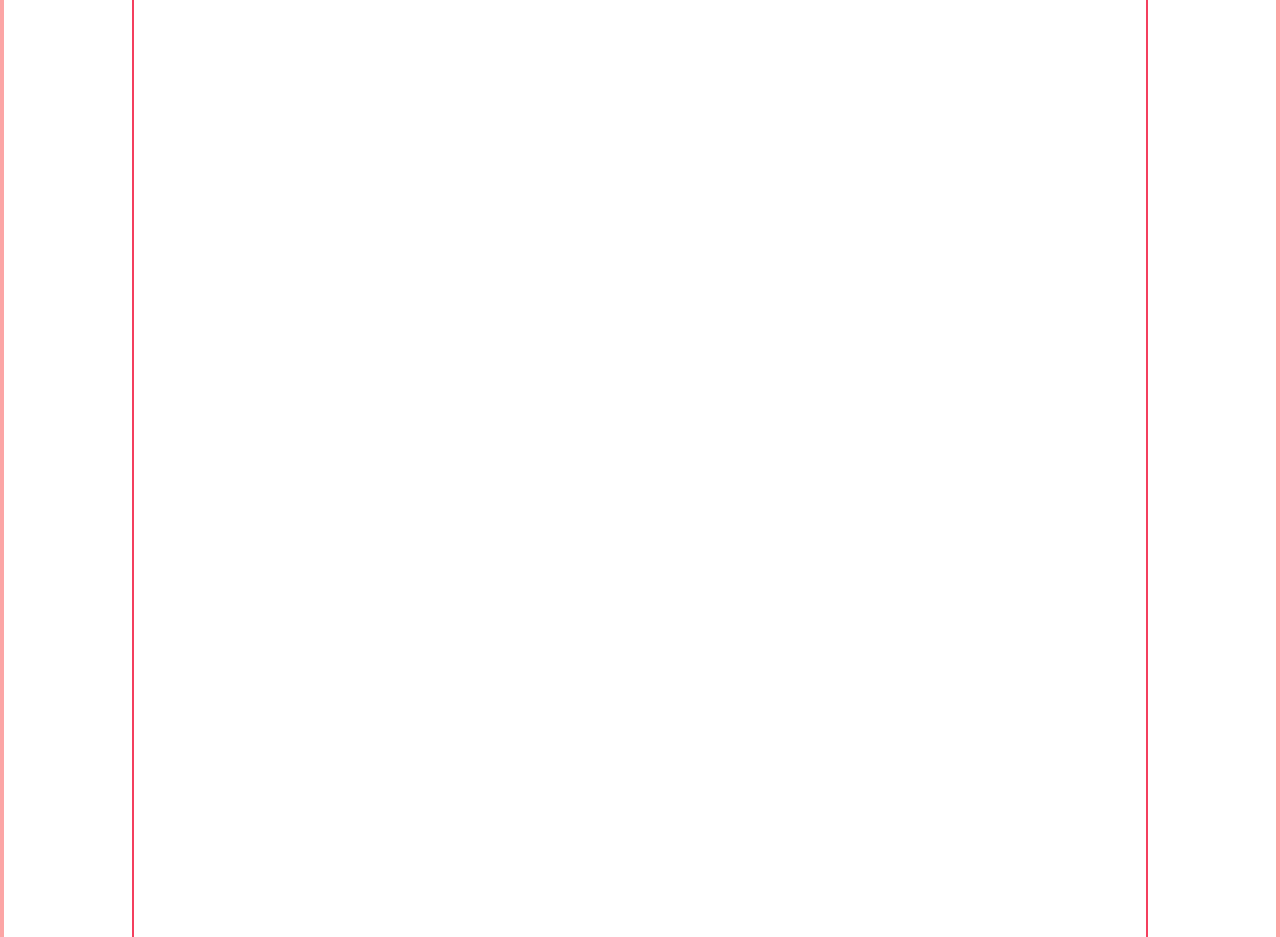
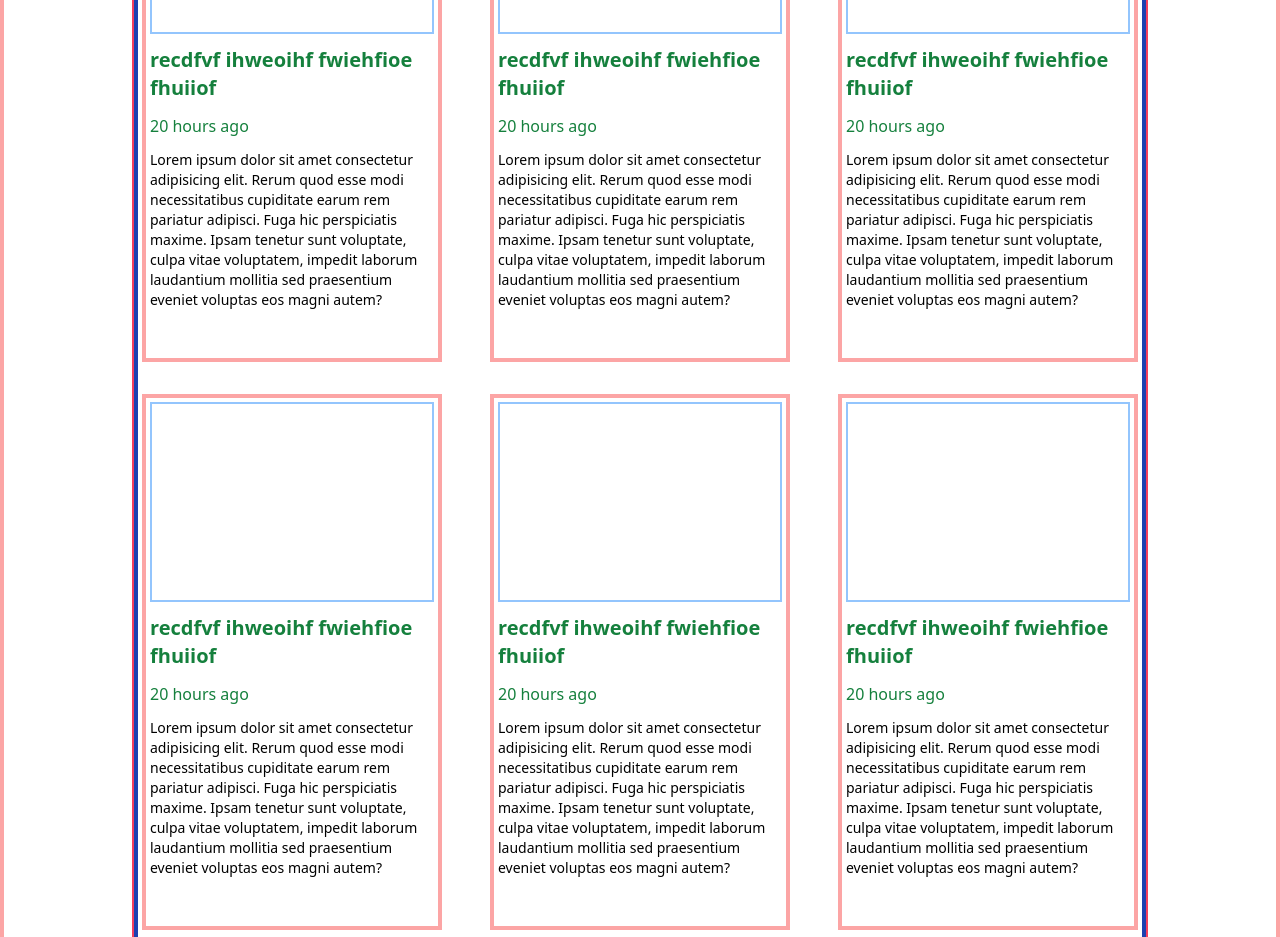
Before and after one commit to olatunji-20/projects, a Vue app in the folder gdlive/gdlive/: page / in a window 1280 px wide. Shown: the part 1860-2797 px from the top of the page. Built offline with nearby package versions, Linux system fonts and the light colour scheme.

Commit message:
created the profile section

```diff
--- /dev/null
+++ b/gdlive/gdlive/src/components/EachStory.vue
@@ -0,0 +1,92 @@
+<template>
+  <div class="border-4 border-blue-800 w-[100%] h-[100%] flex flex-col justify-between px-1 md:flex-row flex-wrap">
+    <!-- <h1 class="font-bold text-purple-400 text-xl">{{ counterStore.count }}</h1> -->
+
+    <div class="border-4 border-red-300 w-[100%] h-[auto] pb-4 p-1 my-4 md:w-[300px]">
+        <div class="border-2 border-blue-300 w-[100%] h-[200px]"></div>
+        <h3 class="font-bold text-green-700 text-xl py-3">recdfvf ihweoihf fwiehfioe fhuiiof</h3>
+        <p class="text-green-700">20 hours ago</p>
+        <p class="pt-3 pb-8 text-sm">Lorem ipsum dolor sit amet consectetur adipisicing elit.
+            Rerum quod esse modi necessitatibus cupiditate earum rem pariatur adipisci.
+            Fuga hic perspiciatis maxime. Ipsam tenetur sunt voluptate, culpa vitae voluptatem,
+            impedit laborum laudantium mollitia sed praesentium eveniet voluptas eos magni autem?
+        </p>
+    </div>
+
+    <div class="border-4 border-red-300 w-[100%] h-[auto] pb-4 p-1 my-4 md:w-[300px]">
+        <div class="border-2 border-blue-300 w-[100%] h-[200px]"></div>
+        <h3 class="font-bold text-green-700 text-xl py-3">recdfvf ihweoihf fwiehfioe fhuiiof</h3>
+        <p class="text-green-700">20 hours ago</p>
+        <p class="pt-3 pb-8 text-sm">Lorem ipsum dolor sit amet consectetur adipisicing elit.
+            Rerum quod esse modi necessitatibus cupiditate earum rem pariatur adipisci.
+            Fuga hic perspiciatis maxime. Ipsam tenetur sunt voluptate, culpa vitae voluptatem,
+            impedit laborum laudantium mollitia sed praesentium eveniet voluptas eos magni autem?
+        </p>
+    </div>
+
+    <div class="border-4 border-red-300 w-[100%] h-[auto] pb-4 p-1 my-4 md:w-[300px]">
+        <div class="border-2 border-blue-300 w-[100%] h-[200px]"></div>
+        <h3 class="font-bold text-green-700 text-xl py-3">recdfvf ihweoihf fwiehfioe fhuiiof</h3>
+        <p class="text-green-700">20 hours ago</p>
+        <p class="pt-3 pb-8 text-sm">Lorem ipsum dolor sit amet consectetur adipisicing elit.
+            Rerum quod esse modi necessitatibus cupiditate earum rem pariatur adipisci.
+            Fuga hic perspiciatis maxime. Ipsam tenetur sunt voluptate, culpa vitae voluptatem,
+            impedit laborum laudantium mollitia sed praesentium eveniet voluptas eos magni autem?
+        </p>
+    </div>
+
+    <div class="border-4 border-red-300 w-[100%] h-[auto] pb-4 p-1 my-4 md:w-[300px]">
+        <div class="border-2 border-blue-300 w-[100%] h-[200px]"></div>
+        <h3 class="font-bold text-green-700 text-xl py-3">recdfvf ihweoihf fwiehfioe fhuiiof</h3>
+        <p class="text-green-700">20 hours ago</p>
+        <p class="pt-3 pb-8 text-sm">Lorem ipsum dolor sit amet consectetur adipisicing elit.
+            Rerum quod esse modi necessitatibus cupiditate earum rem pariatur adipisci.
+            Fuga hic perspiciatis maxime. Ipsam tenetur sunt voluptate, culpa vitae voluptatem,
+            impedit laborum laudantium mollitia sed praesentium eveniet voluptas eos magni autem?
+        </p>
+    </div>
+
+    <div class="border-4 border-red-300 w-[100%] h-[auto] pb-4 p-1 my-4 md:w-[300px]">
+        <div class="border-2 border-blue-300 w-[100%] h-[200px]"></div>
+        <h3 class="font-bold text-green-700 text-xl py-3">recdfvf ihweoihf fwiehfioe fhuiiof</h3>
+        <p class="text-green-700">20 hours ago</p>
+        <p class="pt-3 pb-8 text-sm">Lorem ipsum dolor sit amet consectetur adipisicing elit.
+            Rerum quod esse modi necessitatibus cupiditate earum rem pariatur adipisci.
+            Fuga hic perspiciatis maxime. Ipsam tenetur sunt voluptate, culpa vitae voluptatem,
+            impedit laborum laudantium mollitia sed praesentium eveniet voluptas eos magni autem?
+        </p>
+    </div>
+
+    <div class="border-4 border-red-300 w-[100%] h-[auto] pb-4 p-1 my-4 md:w-[300px]">
+        <div class="border-2 border-blue-300 w-[100%] h-[200px]"></div>
+        <h3 class="font-bold text-green-700 text-xl py-3">recdfvf ihweoihf fwiehfioe fhuiiof</h3>
+        <p class="text-green-700">20 hours ago</p>
+        <p class="pt-3 pb-8 text-sm">Lorem ipsum dolor sit amet consectetur adipisicing elit.
+            Rerum quod esse modi necessitatibus cupiditate earum rem pariatur adipisci.
+            Fuga hic perspiciatis maxime. Ipsam tenetur sunt voluptate, culpa vitae voluptatem,
+            impedit laborum laudantium mollitia sed praesentium eveniet voluptas eos magni autem?
+        </p>
+    </div>
+
+  </div>
+</template>
+
+<script>
+import { useCounterStore } from '@/stores/counter';
+
+export default {
+    name: "EachStory",
+    setup() {
+        const counterStore = useCounterStore();
+
+        return {
+            counterStore
+        }
+    }
+
+}
+</script>
+
+<style>
+
+</style>
--- a/gdlive/gdlive/src/components/FootBar.vue
+++ b/gdlive/gdlive/src/components/FootBar.vue
@@ -1,5 +1,5 @@
 <template>
-  <footer class="border-4 border-green-500 w-[100%] h-[auto] mt-16 mb-24 bg-lime-400 py-8 px-2 flex flex-col md:px-24 md:flex-row wrap">
+  <footer class="border-4 border-green-500 w-[100%] h-[auto] mt-28 mb-48 bg-lime-400 py-8 px-2 flex flex-col md:px-24 md:flex-row wrap">
     <div class="border-2 border-red-500 w-[100%] h-[auto]">
         <p class="my-2 text-sm">P.O. Box 3221, New York, NY 10008 info@givedirectly.org</p>
         <p class="my-2 text-sm">US: +1 646 504 4837; Kenya: +254704372011; Uganda: +256 783 705 444</p>
--- a/gdlive/gdlive/src/components/Hero.vue
+++ b/gdlive/gdlive/src/components/Hero.vue
@@ -2,7 +2,7 @@
   <main class="border-4 border-purple-500 w-[100%] h-[auto] flex flex-col justify-start pb-72 md:flex-row md:justify-center md:pb-48">
     <div class="border-4 border-green-500 w-[100%] h-[400px] md:w-[38%] px-4 py-12 md:h-[550px] md:px-12 md:pt-28">
         <h1 class="font-bold text-[40px]">Unfiltered, Unedited Stories</h1>
-        <p class="pt-4">We're committed to transparency and use our survey technology to collect and share real-time updates and stories
+        <p class="pt-4">We're committed to transparency and the use of our survey technology to collect and share real-time updates and stories
             in this live newsfeed.
         </p>
         <p class="font-bold pt-12">Learn about how we collect stories L</p>
--- a/gdlive/gdlive/src/components/Navbar.vue
+++ b/gdlive/gdlive/src/components/Navbar.vue
@@ -2,7 +2,7 @@
   <header class="border-2 border-red-400 w-[100%] h-[120px] flex flex-row justify-between items-center px-6 md:px-16">
     <div class="border-2 border-green-600 w-[200px] h-[60px]"></div>
     <div class="border-2 border-red-800 w-[40px] h-[40px] md:hidden"></div>
-    <div class="border-2 border-blue-600 w-[300px] h-[40px] hidden md:inline"></div>
+    <div class="border-2 border-blue-600 w-[300px] h-[30px] hidden md:inline"></div>
     <div class="border-2 border-pink-600 w-[150px] h-[65px] hidden md:inline"></div>
   </header>
 </template>
--- a/gdlive/gdlive/src/components/Stories.vue
+++ b/gdlive/gdlive/src/components/Stories.vue
@@ -4,7 +4,9 @@
             <div class="border-2 border-purple-300 w-[50%] h-[40px]"></div>
             <div class="border-2 border-pink-300 w-[100px] h-[40px]"></div>
         </div>
-        <div class="border-2 border-rose-500 w-[100%] h-[1500px] mt-16"></div>
+        <div class="border-2 border-rose-500 w-[100%] h-[auto] mt-16">
+            <EachStory />
+        </div>
         <div class="border-2 border-green-500 w-[100%] py-3 mx-auto my-12 text-center md:w-[250px]">
             <p>Load More</p>
         </div>
@@ -12,9 +14,19 @@
 </template>
 
 <script>
+import EachStory from '../components/EachStory.vue'
+
 export default {
     name: 'Stories',
-    setup() {}
+    setup() {
+
+        return {
+
+        }
+    },
+    components: {
+        EachStory
+    }
 
 }
 </script>
--- a/gdlive/gdlive/src/router/index.js
+++ b/gdlive/gdlive/src/router/index.js
@@ -1,5 +1,6 @@
 import { createRouter, createWebHistory } from 'vue-router'
 import HomePage from '../views/HomePage.vue'
+import Profile from '../views/Profile.vue'
 
 const router = createRouter({
   history: createWebHistory(import.meta.env.BASE_URL),
@@ -8,6 +9,11 @@ const router = createRouter({
       path: '/',
       name: 'HomePage',
       component: HomePage
+    },
+    {
+      path: '/profile',
+      name: 'Profile',
+      component: Profile
     }
   ]
 })
--- a/gdlive/gdlive/src/stores/counter.js
+++ b/gdlive/gdlive/src/stores/counter.js
@@ -2,7 +2,7 @@ import { ref, computed } from 'vue'
 import { defineStore } from 'pinia'
 
 export const useCounterStore = defineStore('counter', () => {
-  const count = ref(0)
+  const count = ref(76765)
   const doubleCount = computed(() => count.value * 2)
   function increment() {
     count.value++
--- /dev/null
+++ b/gdlive/gdlive/src/views/Profile.vue
@@ -0,0 +1,31 @@
+<template>
+    <Navbar />
+    <!-- <h1>PROFILE PAGE</h1> -->
+    <main class="border-4 border-blue-800 w-[100%] h-[auto] mx-[auto] mt-8 md:w-[80%] md:mt-12">
+        <div class="border-4 border-green-500 w-[100%] h-[250px] md:h-[320px]"></div>
+        <div class="border-4 border-red-500 w-[100%] h-[250px] md:h-[320px]">
+            <div class="border-8 border-yellow-600 w-[120px] h-[120px] rounded-full relative left-8 bottom-[25%] bg-blue-200 md:w-[200px] md:h-[200px] md:bottom-[30%]"></div>
+        </div>
+    </main>
+
+    <div class="border-4 border-blue-600 bg-blue-200 w-[100%] h-[150px] my-16 mx-auto md:w-[80%]"></div>
+
+    <div class="border-4 border-purple-600 bg-purple-200 w-[100%] h-[1200px] py-8 px-4 my-16 mx-auto mb-48 md:w-[80%]">
+        <h3 class="font-bold text-lg">Activities</h3>
+    </div>
+    <FootBar />
+</template>
+
+<script>
+import FootBar from '@/components/FootBar.vue';
+import Navbar from '@/components/Navbar.vue';
+
+export default {
+    name: 'Profile',
+    components: { Navbar, FootBar }
+}
+</script>
+
+<style>
+
+</style>
```
